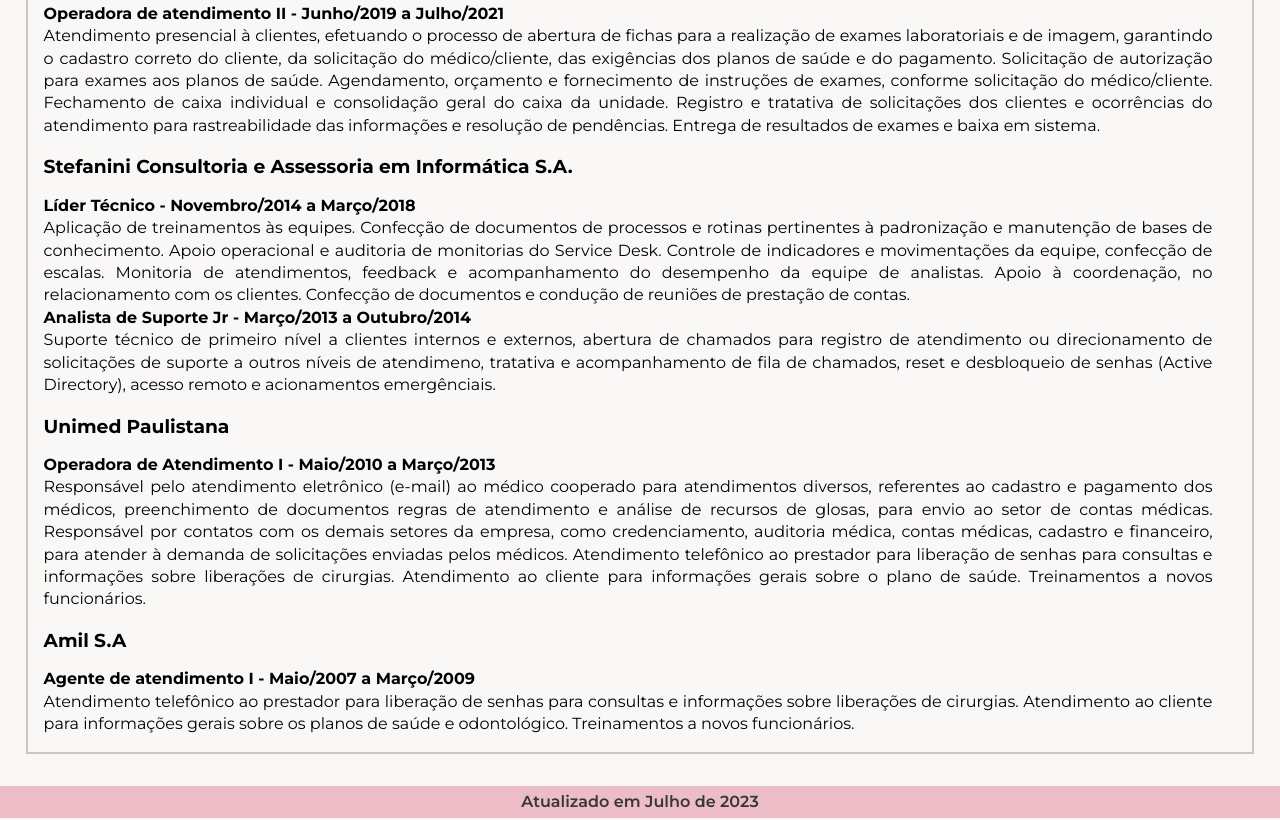
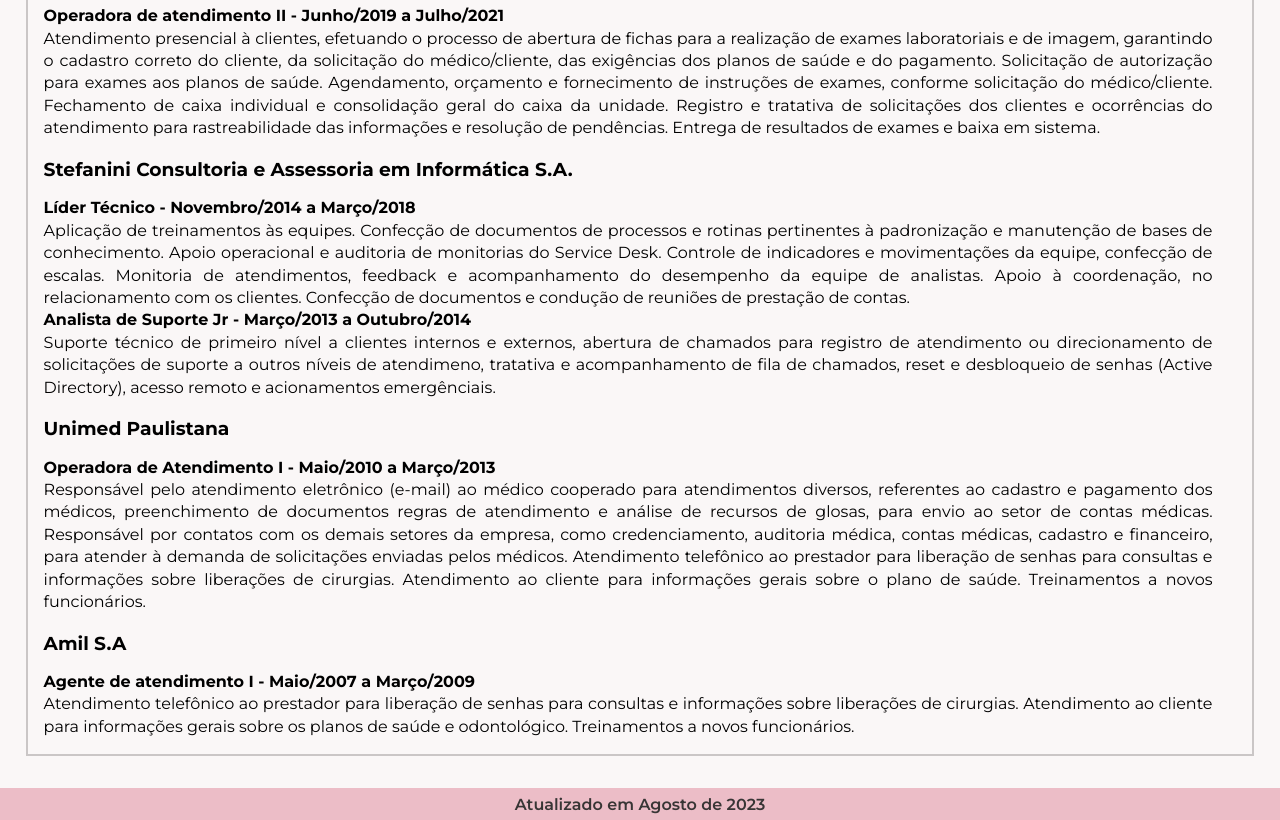
Before and after one commit to carlapeloia/meuCurriculo, a plain HTML site: page index.html in a window 1280 px wide. Shown: the part 1380-2200 px from the top of the page. Drawn offline with Linux system fonts and the light colour scheme.

```diff
--- a/index.html
+++ b/index.html
@@ -83,7 +83,7 @@
   </main>
 
   <footer>
-    <p>Atualizado em Julho de 2023</p>
+    <p>Atualizado em Agosto de 2023</p>
   </footer>
 </body>
 </html>
```
Also changed, not shown: IMG/eu.jpg.
